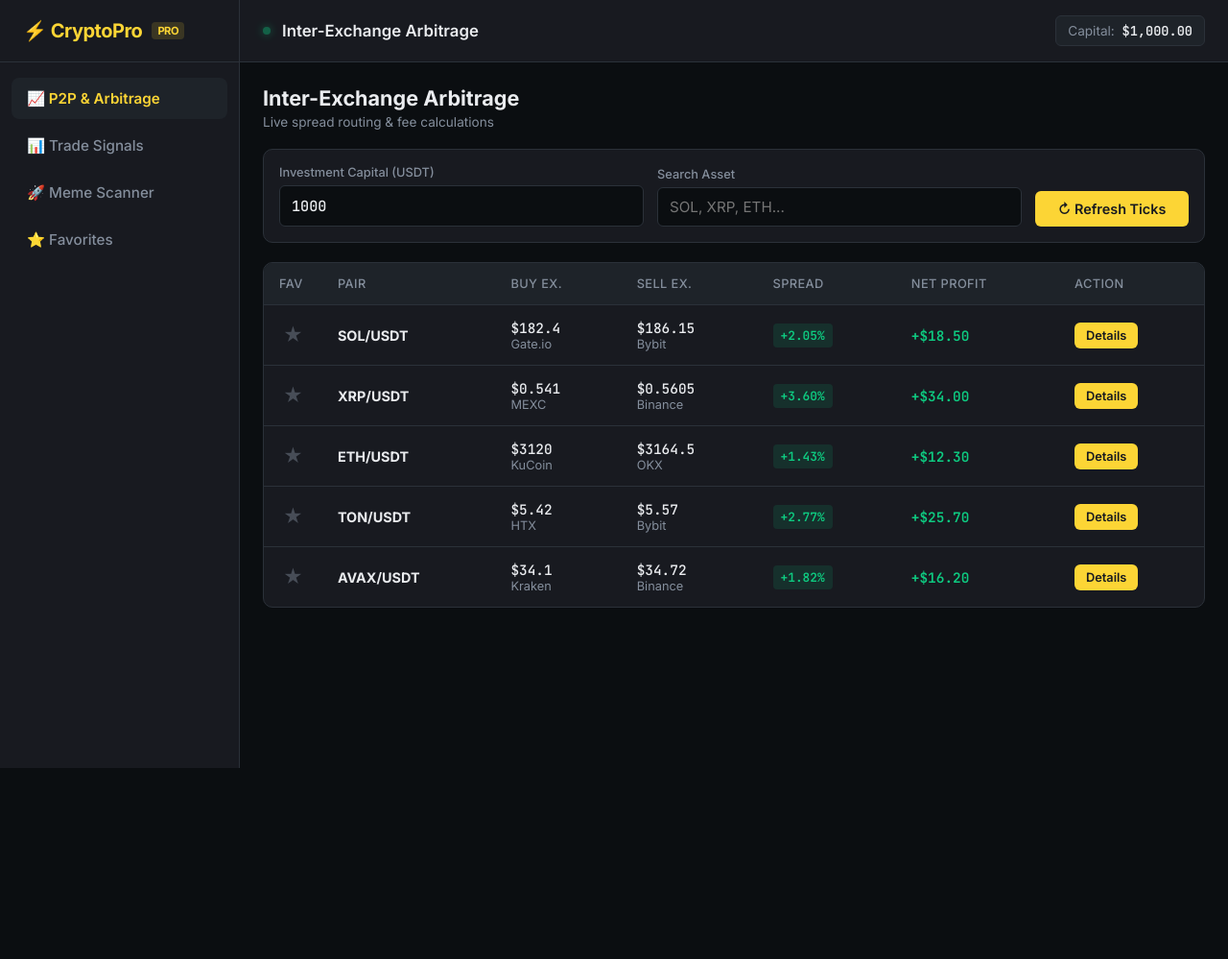
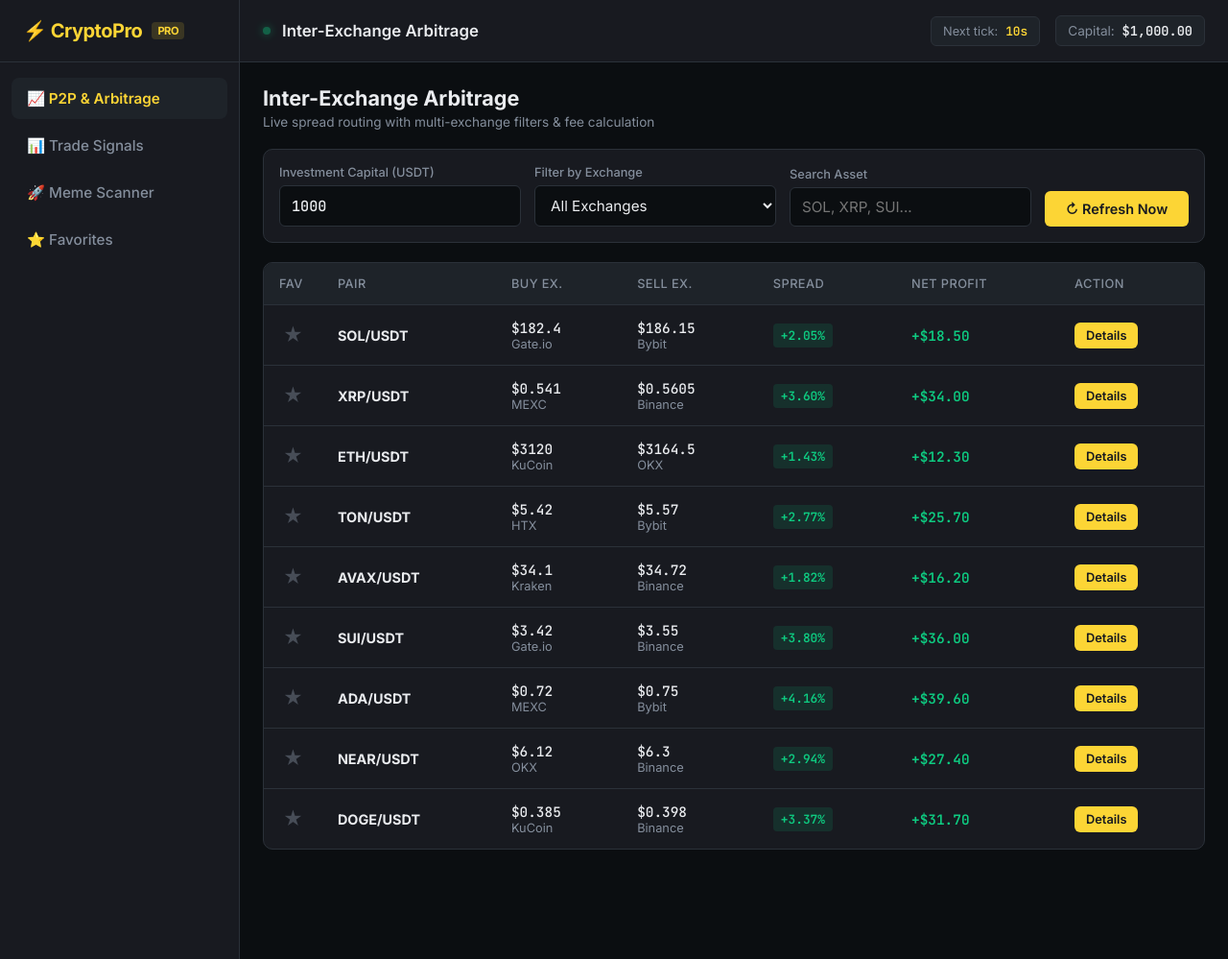
Before and after one commit to nikitasecret-bot/CryptoWeb, a plain HTML site: page index.html in a window 1280 px wide. Shown: the whole page at 96% size. Before the commit the page ends 800 px from the top, so only its background shows below. Drawn offline with Linux system fonts and the light colour scheme.

Commit message:
Update index.html

```diff
--- a/index.html
+++ b/index.html
@@ -3,7 +3,7 @@
 <head>
     <meta charset="UTF-8">
     <meta name="viewport" content="width=device-width, initial-scale=1.0, maximum-scale=1.0, user-scalable=no">
-    <title>CryptoPro Terminal | Pro Edition</title>
+    <title>CryptoPro Terminal | Ultimate Edition</title>
     <link href="https://fonts.googleapis.com/css2?family=Inter:wght@400;500;600;700&family=JetBrains+Mono:wght@500;600;700&display=swap" rel="stylesheet">
     <style>
         :root {
@@ -153,6 +153,30 @@
             font-weight: 600;
         }
 
+        .header-right {
+            display: flex;
+            align-items: center;
+            gap: 16px;
+        }
+
+        /* Pro Timer Widget */
+        .timer-widget {
+            display: flex;
+            align-items: center;
+            gap: 8px;
+            background-color: var(--bg-elevated);
+            border: 1px solid var(--border-color);
+            padding: 6px 12px;
+            border-radius: 6px;
+            font-size: 0.8rem;
+            color: var(--text-secondary);
+        }
+
+        .timer-countdown {
+            color: var(--accent-yellow);
+            font-weight: 600;
+        }
+
         .user-balance {
             background-color: var(--bg-elevated);
             padding: 6px 12px;
@@ -221,7 +245,7 @@
             flex-direction: column;
             gap: 6px;
             flex: 1;
-            min-width: 160px;
+            min-width: 150px;
         }
 
         .control-group label {
@@ -570,15 +594,21 @@
                 <div class="live-dot"></div>
                 <div id="header-title">Inter-Exchange Arbitrage</div>
             </div>
-            <div class="user-balance">Capital: <span id="display-capital" class="mono">$1,000.00</span></div>
+            <div class="header-right">
+                <div class="timer-widget">
+                    <span>Next tick:</span>
+                    <span id="countdown-timer" class="timer-countdown mono">15s</span>
+                </div>
+                <div class="user-balance">Capital: <span id="display-capital" class="mono">$1,000.00</span></div>
+            </div>
         </header>
 
-        <!-- SECTION 1: P2P & ARBITRAGE -->
+        <!-- SECTION 1: P2P & ARBITRAGE WITH EXCHANGE FILTERS -->
         <section id="p2p" class="content-section active">
             <div class="section-header">
                 <div>
                     <h2>Inter-Exchange Arbitrage</h2>
-                    <div class="subtitle">Live spread routing & fee calculations</div>
+                    <div class="subtitle">Live spread routing with multi-exchange filters & fee calculation</div>
                 </div>
             </div>
 
@@ -588,12 +618,25 @@
                     <input type="number" id="capital-input" class="mono" value="1000" min="10" oninput="renderArbitrage()">
                 </div>
                 <div class="control-group">
+                    <label>Filter by Exchange</label>
+                    <select id="exchange-filter" onchange="renderArbitrage()">
+                        <option value="ALL">All Exchanges</option>
+                        <option value="Binance">Binance</option>
+                        <option value="Bybit">Bybit</option>
+                        <option value="OKX">OKX</option>
+                        <option value="Gate.io">Gate.io</option>
+                        <option value="MEXC">MEXC</option>
+                        <option value="KuCoin">KuCoin</option>
+                        <option value="HTX">HTX</option>
+                    </select>
+                </div>
+                <div class="control-group">
                     <label>Search Asset</label>
-                    <input type="text" id="arb-search" placeholder="SOL, XRP, ETH..." oninput="renderArbitrage()">
+                    <input type="text" id="arb-search" placeholder="SOL, XRP, SUI..." oninput="renderArbitrage()">
                 </div>
                 <div class="control-group" style="flex: 0;">
                     <label>&nbsp;</label>
-                    <button class="primary-btn" onclick="simulateMarketTick()">↻ Refresh Ticks</button>
+                    <button class="primary-btn" onclick="simulateMarketTick()">↻ Refresh Now</button>
                 </div>
             </div>
 
@@ -615,14 +658,14 @@
             </div>
         </section>
 
-        <!-- SECTION 2: TRADE SIGNALS -->
+        <!-- SECTION 2: TRADE SIGNALS WITH TIMEFRAME FILTER -->
         <section id="trading" class="content-section">
             <div class="section-header">
                 <div>
                     <h2>Algorithmic Trade Signals</h2>
-                    <div class="subtitle">Expanded order book & multi-timeframe setups</div>
+                    <div class="subtitle">Expanded order book with multi-timeframe filtering</div>
                 </div>
-                <div class="control-group" style="min-width: 140px; margin: 0;">
+                <div class="control-group" style="min-width: 150px; margin: 0;">
                     <select id="tf-filter" onchange="renderSignals()">
                         <option value="ALL">All Timeframes</option>
                         <option value="15M">15 Minutes</option>
@@ -635,14 +678,14 @@
             <div class="card-grid" id="signals-grid"></div>
         </section>
 
-        <!-- SECTION 3: MEMECOIN SCANNER -->
+        <!-- SECTION 3: EXPANDED MEMECOIN SCANNER -->
         <section id="memecoins" class="content-section">
             <div class="section-header">
                 <div>
                     <h2>Live Meme Coin Scanner</h2>
-                    <div class="subtitle">Multi-chain DEX pools scanner (Solana, Ethereum, Base)</div>
+                    <div class="subtitle">Expanded multi-chain DEX pools scanner (Solana, Ethereum, Base, TON)</div>
                 </div>
-                <button class="secondary-link-btn" onclick="fetchLiveMemes()">↻ Refresh DEX</button>
+                <button class="secondary-link-btn" onclick="fetchLiveMemes()">↻ Refresh DEX Pools</button>
             </div>
 
             <div class="table-container">
@@ -723,27 +766,44 @@
     </nav>
 
     <script>
-        // Data Stores
+        // Expanded Data Stores with many currency pairs
         let arbitrageList = [
             { id: "ARB_SOL", category: "Arbitrage", pair: "SOL/USDT", buyEx: "Gate.io", buyUrl: "https://www.gate.io/trade/SOL_USDT", buyPrice: 182.40, sellEx: "Bybit", sellUrl: "https://www.bybit.com/en/trade/spot/SOL/USDT", sellPrice: 186.15, spread: 2.05 },
             { id: "ARB_XRP", category: "Arbitrage", pair: "XRP/USDT", buyEx: "MEXC", buyUrl: "https://www.mexc.com/exchange/XRP_USDT", buyPrice: 0.5410, sellEx: "Binance", sellUrl: "https://www.binance.com/en/trade/XRP_USDT", sellPrice: 0.5605, spread: 3.60 },
             { id: "ARB_ETH", category: "Arbitrage", pair: "ETH/USDT", buyEx: "KuCoin", buyUrl: "https://www.kucoin.com/trade/ETH-USDT", buyPrice: 3120.00, sellEx: "OKX", sellUrl: "https://www.okx.com/trade-spot/eth-usdt", sellPrice: 3164.50, spread: 1.43 },
             { id: "ARB_TON", category: "Arbitrage", pair: "TON/USDT", buyEx: "HTX", buyUrl: "https://www.htx.com/trade/ton_usdt", buyPrice: 5.42, sellEx: "Bybit", sellUrl: "https://www.bybit.com/en/trade/spot/TON/USDT", sellPrice: 5.57, spread: 2.77 },
-            { id: "ARB_AVAX", category: "Arbitrage", pair: "AVAX/USDT", buyEx: "Kraken", buyUrl: "https://trade.kraken.com/", buyPrice: 34.10, sellEx: "Binance", sellUrl: "https://www.binance.com/en/trade/AVAX_USDT", sellPrice: 34.72, spread: 1.82 }
+            { id: "ARB_AVAX", category: "Arbitrage", pair: "AVAX/USDT", buyEx: "Kraken", buyUrl: "https://trade.kraken.com/", buyPrice: 34.10, sellEx: "Binance", sellUrl: "https://www.binance.com/en/trade/AVAX_USDT", sellPrice: 34.72, spread: 1.82 },
+            { id: "ARB_SUI", category: "Arbitrage", pair: "SUI/USDT", buyEx: "Gate.io", buyUrl: "https://www.gate.io/trade/SUI_USDT", buyPrice: 3.42, sellEx: "Binance", sellUrl: "https://www.binance.com/en/trade/SUI_USDT", sellPrice: 3.55, spread: 3.80 },
+            { id: "ARB_ADA", category: "Arbitrage", pair: "ADA/USDT", buyEx: "MEXC", buyUrl: "https://www.mexc.com/exchange/ADA_USDT", buyPrice: 0.72, sellEx: "Bybit", sellUrl: "https://www.bybit.com/en/trade/spot/ADA/USDT", sellPrice: 0.75, spread: 4.16 },
+            { id: "ARB_NEAR", category: "Arbitrage", pair: "NEAR/USDT", buyEx: "OKX", buyUrl: "https://www.okx.com/trade-spot/near-usdt", buyPrice: 6.12, sellEx: "Binance", sellUrl: "https://www.binance.com/en/trade/NEAR_USDT", sellPrice: 6.30, spread: 2.94 },
+            { id: "ARB_DOGE", category: "Arbitrage", pair: "DOGE/USDT", buyEx: "KuCoin", buyUrl: "https://www.kucoin.com/trade/DOGE-USDT", buyPrice: 0.385, sellEx: "Binance", sellUrl: "https://www.binance.com/en/trade/DOGE_USDT", sellPrice: 0.398, spread: 3.37 }
         ];
 
-        // Expanded Signals List with different Timeframes
         const signalsList = [
             { id: "SIG_BTC", category: "Signal", pair: "BTC/USDT", tf: "4H", side: "LONG", entry: 89450, tp: "+14.5%", sl: "-2.1%", conf: "91%", exchangeUrl: "https://www.binance.com/en/trade/BTC_USDT" },
             { id: "SIG_SOL", category: "Signal", pair: "SOL/USDT", tf: "1H", side: "LONG", entry: 184.20, tp: "+22.0%", sl: "-3.4%", conf: "87%", exchangeUrl: "https://www.bybit.com/en/trade/spot/SOL/USDT" },
             { id: "SIG_SUI", category: "Signal", pair: "SUI/USDT", tf: "15M", side: "SHORT", entry: 3.48, tp: "+11.2%", sl: "-1.8%", conf: "84%", exchangeUrl: "https://www.okx.com/trade-spot/sui-usdt" },
             { id: "SIG_ETH", category: "Signal", pair: "ETH/USDT", tf: "1D", side: "LONG", entry: 3150.00, tp: "+18.0%", sl: "-2.8%", conf: "89%", exchangeUrl: "https://www.binance.com/en/trade/ETH_USDT" },
             { id: "SIG_PEPE", category: "Signal", pair: "1000PEPE/USDT", tf: "1H", side: "LONG", entry: 0.0114, tp: "+28.5%", sl: "-4.2%", conf: "82%", exchangeUrl: "https://www.binance.com/en/trade/1000PEPE_USDT" },
-            { id: "SIG_NEAR", category: "Signal", pair: "NEAR/USDT", tf: "4H", side: "LONG", entry: 6.20, tp: "+15.4%", sl: "-2.5%", conf: "86%", exchangeUrl: "https://www.bybit.com/en/trade/spot/NEAR/USDT" }
+            { id: "SIG_NEAR", category: "Signal", pair: "NEAR/USDT", tf: "4H", side: "LONG", entry: 6.20, tp: "+15.4%", sl: "-2.5%", conf: "86%", exchangeUrl: "https://www.bybit.com/en/trade/spot/NEAR/USDT" },
+            { id: "SIG_XRP", category: "Signal", pair: "XRP/USDT", tf: "15M", side: "LONG", entry: 0.55, tp: "+12.0%", sl: "-1.9%", conf: "85%", exchangeUrl: "https://www.binance.com/en/trade/XRP_USDT" },
+            { id: "SIG_AVAX", category: "Signal", pair: "AVAX/USDT", tf: "4H", side: "SHORT", entry: 34.50, tp: "-16.0%", sl: "+2.4%", conf: "81%", exchangeUrl: "https://trade.kraken.com/" }
         ];
 
         let liveMemes = [];
         let favorites = JSON.parse(localStorage.getItem('cryptopro_watchlist')) || [];
+
+        // Countdown Timer Logic
+        let timeLeft = 15;
+        setInterval(() => {
+            timeLeft--;
+            if (timeLeft <= 0) {
+                simulateMarketTick();
+                timeLeft = 15;
+            }
+            const timerEl = document.getElementById('countdown-timer');
+            if (timerEl) timerEl.innerText = `${timeLeft}s`;
+        }, 1000);
 
         // Tab Navigation
         function switchTab(tabId) {
@@ -765,16 +825,26 @@
             if (tabId === 'memecoins' && liveMemes.length === 0) fetchLiveMemes();
         }
 
-        // Render Arbitrage Table
+        // Render Arbitrage Table with Exchange Filter
         function renderArbitrage() {
             const capital = parseFloat(document.getElementById('capital-input').value) || 0;
             const query = document.getElementById('arb-search').value.trim().toUpperCase();
+            const selectedEx = document.getElementById('exchange-filter').value;
             document.getElementById('display-capital').innerText = `$${capital.toLocaleString('en-US', {minimumFractionDigits: 2, maximumFractionDigits: 2})}`;
 
             const tbody = document.getElementById('p2p-table-body');
             tbody.innerHTML = '';
 
-            const filtered = arbitrageList.filter(item => item.pair.includes(query));
+            const filtered = arbitrageList.filter(item => {
+                const matchesQuery = item.pair.includes(query);
+                const matchesEx = selectedEx === 'ALL' || item.buyEx === selectedEx || item.sellEx === selectedEx;
+                return matchesQuery && matchesEx;
+            });
+
+            if (filtered.length === 0) {
+                tbody.innerHTML = `<tr><td colspan="7" style="text-align: center; color: var(--text-secondary); padding: 30px;">No arbitrage pairs found for selected filters.</td></tr>`;
+                return;
+            }
 
             filtered.forEach(item => {
                 const grossProfit = capital * (item.spread / 100);
@@ -805,7 +875,7 @@
             renderArbitrage();
         }
 
-        // Render Trade Signals with Filter
+        // Render Signals with Timeframe filter
         function renderSignals() {
             const tfFilter = document.getElementById('tf-filter').value;
             const grid = document.getElementById('signals-grid');
@@ -850,22 +920,22 @@
             });
         }
 
-        // Fetch Live Meme Coins from DexScreener (Expanded search query for high volume)
+        // Fetch Live Meme Coins from DexScreener
         async function fetchLiveMemes() {
             const tbody = document.getElementById('meme-table-body');
-            tbody.innerHTML = `<tr><td colspan="6"><div class="loader-container"><div class="spinner"></div><span>Loading live blockchain pools...</span></div></td></tr>`;
+            tbody.innerHTML = `<tr><td colspan="6"><div class="loader-container"><div class="spinner"></div><span>Loading high-liquidity DEX pools...</span></div></td></tr>`;
 
             try {
                 const response = await fetch('https://api.dexscreener.com/latest/dex/search?q=USDT');
                 const data = await response.json();
 
                 if (data && data.pairs && data.pairs.length > 0) {
-                    liveMemes = data.pairs.slice(0, 15).map((p, idx) => ({
+                    liveMemes = data.pairs.slice(0, 20).map((p, idx) => ({
                         id: `MEME_LIVE_${idx}`,
                         category: 'Meme Coin',
                         pair: `${p.baseToken.symbol} / ${p.quoteToken.symbol}`,
                         network: p.chainId.toUpperCase(),
-                        liq: `$${Math.round(p.liquidity?.usd || 20000).toLocaleString()}`,
+                        liq: `$${Math.round(p.liquidity?.usd || 25000).toLocaleString()}`,
                         change: `${p.priceChange?.h24 >= 0 ? '+' : ''}${p.priceChange?.h24 || 0}%`,
                         isUp: (p.priceChange?.h24 || 0) >= 0,
                         url: p.url || 'https://dexscreener.com'
@@ -874,12 +944,12 @@
                     throw new Error('No data');
                 }
             } catch (e) {
-                // Fallback robust mock dataset if network fails
                 liveMemes = [
                     { id: 'MEME_LIVE_0', category: 'Meme Coin', pair: 'PEPEK / SOL', network: 'SOLANA', liq: '$42,800', change: '+340%', isUp: true, url: 'https://dexscreener.com' },
                     { id: 'MEME_LIVE_1', category: 'Meme Coin', pair: 'MOONDOG / SOL', network: 'SOLANA', liq: '$19,200', change: '+610%', isUp: true, url: 'https://dexscreener.com' },
                     { id: 'MEME_LIVE_2', category: 'Meme Coin', pair: 'TURBOAI / ETH', network: 'BASE', liq: '$85,400', change: '+185%', isUp: true, url: 'https://dexscreener.com' },
-                    { id: 'MEME_LIVE_3', category: 'Meme Coin', pair: 'CYBERCAT / SOL', network: 'SOLANA', liq: '$6,400', change: '-12.4%', isUp: false, url: 'https://dexscreener.com' }
+                    { id: 'MEME_LIVE_3', category: 'Meme Coin', pair: 'CYBERCAT / SOL', network: 'SOLANA', liq: '$6,400', change: '-12.4%', isUp: false, url: 'https://dexscreener.com' },
+                    { id: 'MEME_LIVE_4', category: 'Meme Coin', pair: 'TONMOON / TON', network: 'TON', liq: '$54,100', change: '+88.2%', isUp: true, url: 'https://dexscreener.com' }
                 ];
             }
 
@@ -907,7 +977,7 @@
             });
         }
 
-        // Modal Views with Interactive Chart Simulation
+        // Modals & Charts
         function openArbitrageModal(id) {
             const item = arbitrageList.find(x => x.id === id);
             if (!item) return;
@@ -957,7 +1027,6 @@
             `;
             document.getElementById('detail-modal').style.display = 'flex';
 
-            // Generate mock chart bars dynamically for visual appeal
             const chartContainer = document.getElementById('chart-bars');
             chartContainer.innerHTML = '';
             for (let i = 0; i < 24; i++) {
```
